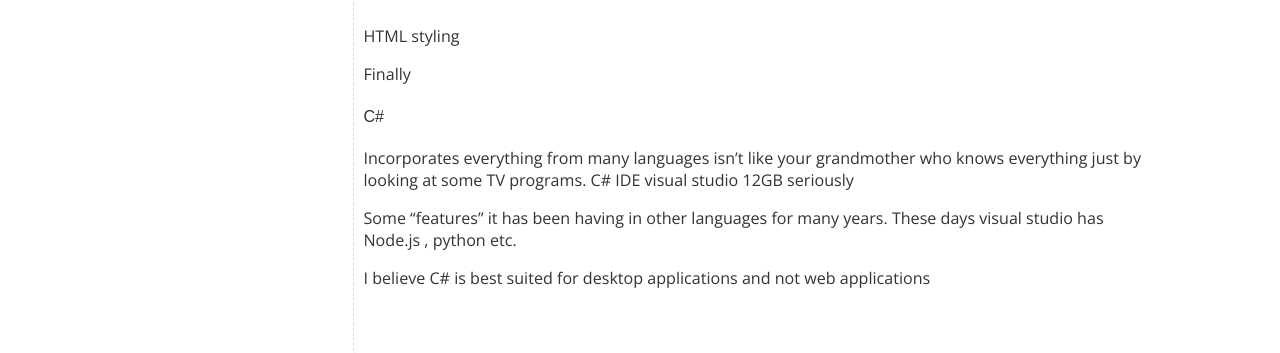
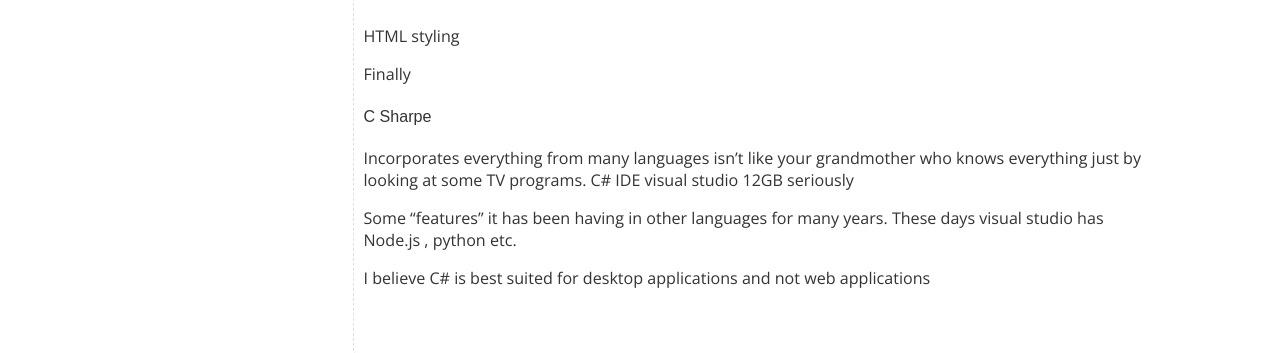
Before and after one commit to AnanthaRajuC/pasindud.github.io, a Jekyll site: the page built from _posts/2014-08-24-language-purpose.md, in a window 1280 px wide. Shown: the part 943-1296 px from the top of the page. Built offline with Jekyll 4.4.1, drawn with Linux system fonts in a browser that asks for light colours; some web fonts are replaced; comment, search, counter and statistics services are not loaded.

Commit message:
Update 2014-08-24-language-purpose.md

```diff
--- a/_posts/2014-08-24-language-purpose.md
+++ b/_posts/2014-08-24-language-purpose.md
@@ -51,7 +51,7 @@ HTML styling
 
 Finally
 
-####C#
+#### C Sharpe
 
 Incorporates everything from many languages isn't like your grandmother who knows everything
 just by looking at some TV programs.  C# IDE visual studio 12GB seriously
```
